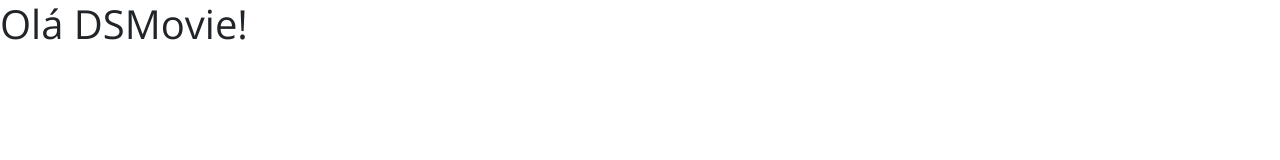
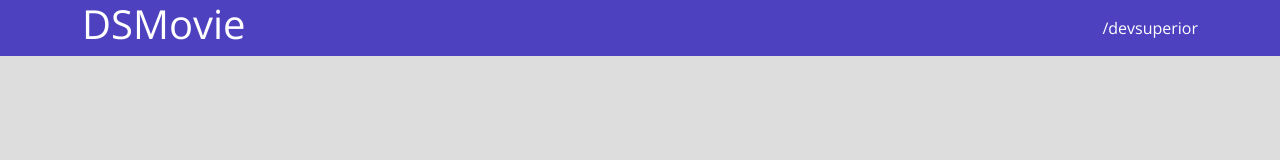
Before and after one commit to MateusDornellas/dsmovie, a plain HTML site: page index.html in a window 1280 px wide. Drawn offline with nearby package versions, Linux system fonts and the light colour scheme.

Commit message:
Barra superior PARTE 1

```diff
--- a/css/styles.css
+++ b/css/styles.css
@@ -1,5 +1,25 @@
 @import url('https://fonts.googleapis.com/css2?family=Open+Sans:wght@300;400;700&display=swap');
 
 * {
+    box-sizing: border-box;
     font-family: 'Open Sans', sans-serif;
 }
+
+html, body {
+    background-color: #ddd;
+}
+
+header {
+    background-color: #4D41C0;
+    color: #fff;
+}
+
+nav{
+    display: flex;
+    align-items: center;
+    justify-content: space-between;
+}
+a, a:hover {
+    text-decoration: none;
+    color: unset;
+}
--- a/index.html
+++ b/index.html
@@ -10,6 +10,11 @@
     <link rel="stylesheet" href="css/styles.css">
 </head>
 <body>
-    <h1>Olá DSMovie!</h1>
+    <header>
+        <nav class="container">
+            <h1>DSMovie</h1>
+            <a href="https://github.com/MateusDornellas">/devsuperior</a>
+        </nav>
+    </header>
 </body>
 </html>
```
